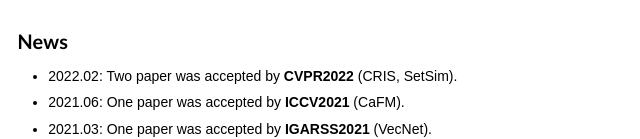
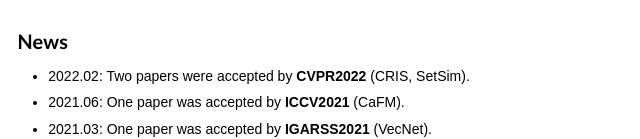
Before and after one commit to DerrickWang005/DerrickWang005.github.io, a plain HTML site: page index.html in a window 1280 px wide. Shown: the part 668-807 px from the top of the page, 210-850 px from the left. Drawn offline with Linux system fonts and the light colour scheme.

Commit message:
fix grammar

```diff
--- a/index.html
+++ b/index.html
@@ -469,7 +469,7 @@
       <div class="paper">
         <ul>
           <!-- <li> <alert>I will graduate in 2020 fall and I am now looking for a Ph.D. program. Please feel free to contact me.</alert> </li> -->
-          <li> 2022.02: Two paper was accepted by <b>CVPR2022</b> (CRIS, SetSim).</li>
+          <li> 2022.02: Two papers were accepted by <b>CVPR2022</b> (CRIS, SetSim).</li>
           <li> 2021.06: One paper was accepted by <b>ICCV2021</b> (CaFM).</li>
           <li> 2021.03: One paper was accepted by <b>IGARSS2021</b> (VecNet).</li>
         </ul>
```
